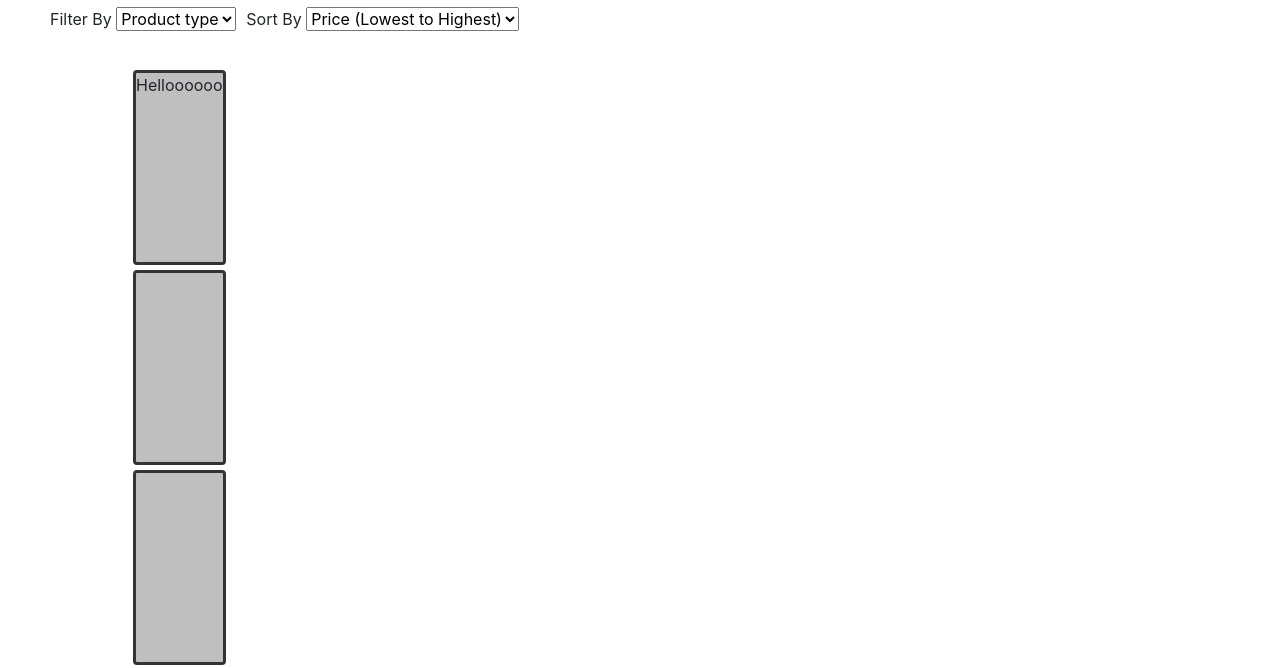
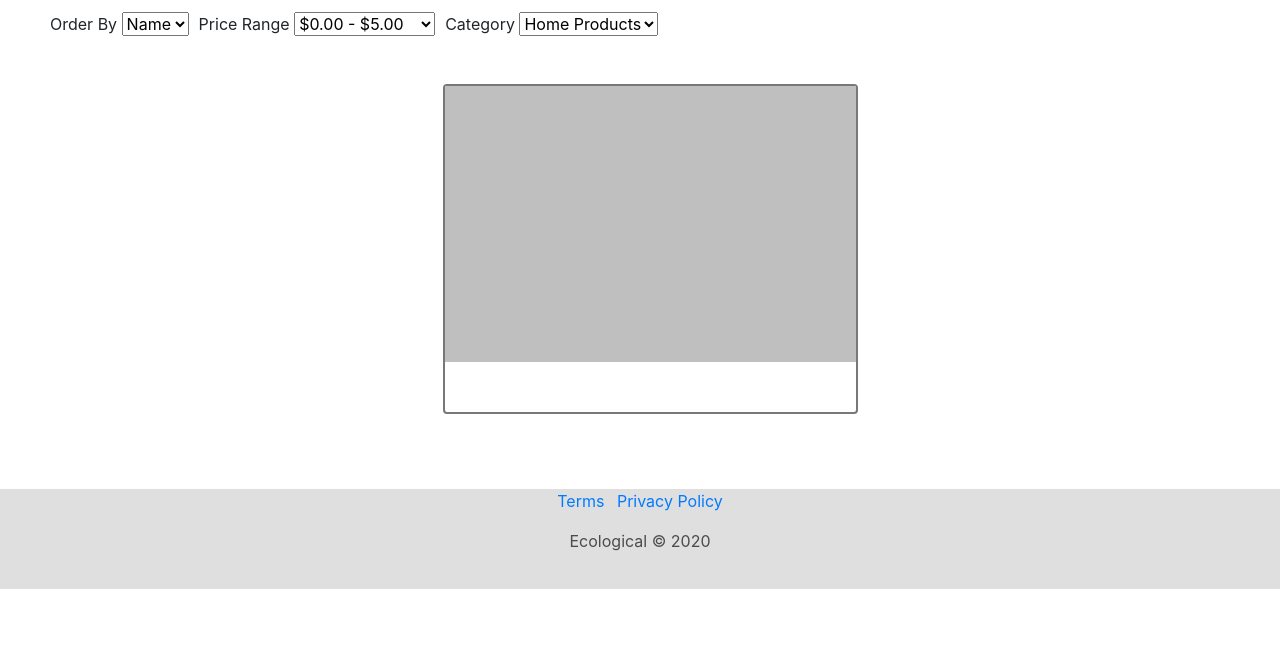
Before and after one commit to nurimantjiptarto/IS322_Project1, a plain HTML site: page productList.html in a window 1280 px wide. Shown: the part 132-800 px from the top of the page. Drawn offline with nearby package versions, Linux system fonts and the light colour scheme.

Commit message:
add changes

```diff
--- a/main.css
+++ b/main.css
@@ -21,13 +21,18 @@ img{
     background-size: 100% 100%;
 }
 
+.container{
+    padding-bottom: 5px;
+}
+
 
 .active{
     display: block;
 }
 
 .footer-basic {
-    position: relative;
+
+
     left: 0;
     bottom: 0;
     height: 100px;
@@ -36,4 +41,5 @@ img{
     background-color:#dfdfdf;
     color:#4b4c4d;
     margin-top: 50px;
+
 }
--- a/productList.css
+++ b/productList.css
@@ -1,34 +1,99 @@
-html, body {
+body {
 	min-height: 100%;
 	margin: 0;
 	padding: 0;
+	position: relative;
+
 }
 
-.productsTitle{
+
+
+#productsTitle{
     text-align: left;
     margin: 5px 40px;
 }
 
-.filters{
-  display: flex;
-  margin: 10px 50px;
-}
-.product-container {
-	width: 1024px;
-	margin: auto;
+#filters {
 	display: flex;
-	min-height: 100%;
-	background-color: white;
+	margin: 15px 50px;
 }
 
-.product-cards .card {
-  height: 195px;
-  flex: 0 0 195px;
-  background-color: #bfbfbf;
-  border: 3px solid #333;
-  margin: 5px;
+
+#product-cards {
+	flex: 1 1 auto;
+	width: 100%;
+	margin: 10px;
+	padding: 5px;
+	display: flex;
+	flex-wrap: wrap;
+	justify-content: center;
 }
 
+
+#product-cards .card{
+	height: 330px;
+	width: 415px;
+	border: 2px solid #787878;
+	display: inline-block;
+	margin: 20px 20px;
+	display: flex;
+	flex-direction: column;
+
+}
+
+.card_image{
+	width: 100%;
+	height: 220px;
+	background-color: #bfbfbf;
+	flex: 1 1 auto;
+}
+
+.card_title {
+	padding: 20px 15px 0;
+	font-weight: 700;
+	color: #080808;
+	flex: 0 0 30px;
+}
+
+.card_price{
+	padding: 10px 15px;
+	font-weight: 200;
+	color: #333;
+	flex: 0 0 20px;
+
+}
+
+/*
+
+#product-cards .card {
+	flex: 1 1 150px;
+	height: 150px;
+	background-color: #DCDCDC;
+	margin: 10px;
+}
+
+#product-cards .card p{
+	padding-top: 5px;
+	padding-left: 10px;
+	text-align: left;
+
+}
+*/
+
+.footer-basic {
+
+    left: 0;
+    bottom: 0;
+    height: 100px;
+    width: 100%;
+    text-align: center;
+    background-color:#dfdfdf;
+    color:#4b4c4d;
+    margin-top: 50px;
+
+}
+
+/* Extra Large Screens */
 @media only screen and (max-width: 1199px) {
 	.product-container {
 		flex-direction: column;
@@ -36,6 +101,7 @@ html, body {
 	}
 }
 
+/* Medium/Large Screens */
 @media only screen and (min-width: 750px) and (max-width: 1000px) {
 	.product-container {
 		width: 720px;
@@ -47,6 +113,7 @@ html, body {
 	}
 }
 
+/* Small Screens */
 @media only screen and (max-width: 749px) {
 	.product-container {
 		margin: 0 15px;
--- a/productList.html
+++ b/productList.html
@@ -12,7 +12,7 @@
     <link rel="stylesheet" href="productList.css">
     <link rel="stylesheet" href="main.css">
 
-    <title>Ecological</title>
+    <title>Products</title>
     <nav class="navbar navbar-expand-lg navbar-dark bg-dark">
         <a class="navbar-brand" href="#">Ecological</a>
         <button class="navbar-toggler" type="button" data-toggle="collapse" data-target="#navbarNavAltMarkup"
@@ -32,51 +32,160 @@
 
 <body>
 
-    <h1 class="productsTitle">Products</h1>
-    <div="container">
-        <div class="filters">
-            <div class="form-group">
-                <label for="#">Filter By</label>
+    <!--
+    <div class="container">
+    -->
+
+
+        <!-- Filters -->
+        <h1 id="productsTitle">Products</h1>
+        <div id="filters">
+
+
+            <div class="filter_options">
+                <label for="#">Order By</label>
                 <select id="#" name="#">
-                    <option value="#">Product type</option>
-                    <option value="#">Ratings</option>
+                    <option value="#">Name</option>
+                    <option value="#">Price</option>
                 </select>
             </div>
 
-            <div class="form-group" style="margin-left: 10px;">
-                <label for="#">Sort By</label>
+            <div class="filter_options" style="margin-left: 10px;">
+                <label for="#">Price Range</label>
                 <select id="#" name="#">
-                    <option value="#">Price (Lowest to Highest)</option>
-                    <option value="#">Title (A-Z)</option>
+                    <option value="#">$0.00 - $5.00</option>
+                    <option value="#">$5.00 - $9.99</option>
+                    <option value="#">$10.00 - $14.99</option>
+                    <option value="#">$15.00 - $19.99</option>
+                    <option value="#">$20.00 - $24.9</option>
+                </select>
+            </div>
+
+            <div class="filter_options" style="margin-left: 10px;">
+                <label for="#">Category</label>
+                <select id="#" name="#">
+                    <option value="#">Home Products</option>
+                    <option value="#">Hair Care</option>
+                    <option value="#">Skincare</option>
                 </select>
             </div>
         </div>
-        <div class="product-container">
-            <div class="product-cards">
-                <div class="card">Helloooooo</div>
-                <div class="card"></div>
-                <div class="card"></div>
-                <div class="card"></div>
-                <div class="card"></div>
-                <div class="card"></div>
-                <div class="card"></div>
-                <div class="card"></div>
-                <div class="card"></div>
-                <div class="card"></div>
-                <div class="card"></div>
-                <div class="card"></div>
 
+        <!-- Products Sections -->
+        <div id="product-cards" class="wrap">
+            <div class="card">
+                <div class = "card_image"></div>
+
+                <div class="card_title">
+
+                </div>
+
+                <div class="card_price">
+
+                </div>
             </div>
-        </div>
 
-        </div>
+            <!--
+            <div class="card">
+                <div class = "card_image"></div>
 
-        </div>
+                <div class="card_title">
+                    Card #1
+                </div>
+
+                <div class="card_price">
+                    $9.99
+                </div>
+            </div>
+
+            <div class="card">
+                <div class = "card_image"></div>
+
+                <div class="card_title">
+                    Card #1
+                </div>
+
+                <div class="card_price">
+                    $9.99
+                </div>
+            </div>
+
+            <div class="card">
+                <div class = "card_image"></div>
+
+                <div class="card_title">
+                    Card #1
+                </div>
+
+                <div class="card_price">
+                    $9.99
+                </div>
+            </div>
+
+            <div class="card">
+                <div class = "card_image"></div>
+
+                <div class="card_title">
+                    Card #1
+                </div>
+
+                <div class="card_price">
+                    $9.99
+                </div>
+            </div>
+
+            <div class="card">
+                <div class = "card_image"></div>
+
+                <div class="card_title">
+                    Card #1
+                </div>
+
+                <div class="card_price">
+                    $9.99
+                </div>
+            </div>
+            -->
 
 
 
 
 
+        </div>
+
+
+                <!--
+                <div class="card">
+                    <img id="product-img"></img>
+                    <p id="product-name">Name:</p>
+                    <p id="product-price">Price:</p>
+                </div>
+
+                <div class="card">
+                    <img id="product-img"></img>
+                    <p id="product-name">Name:</p>
+                    <p id="product-price">Price:</p>
+                </div>
+                <div class="card">
+                    <img id="product-img"></img>
+                    <p id="product-name">Name:</p>
+                    <p id="product-price">Price:</p>
+                </div>
+            -->
+
+
+
+
+
+
+
+
+
+
+
+
+
+         <!-- Footer -->
         <div class="footer-basic">
             <footer>
                 <div class="social"><a href="#"><i class="icon ion-social-instagram"></i></a><a href="#"><i
@@ -92,7 +201,11 @@
             </footer>
         </div>
 
-        <script src="productList.js"></script>
+    </div>
+    <script src="productList.js"></script>
+
+
+
 </body>
 
 </html>
--- a/productList.js
+++ b/productList.js
@@ -1,12 +1,67 @@
-var mockDatabase = [
-    { _id: '123', name: 'Heaven Whipped Cream', rating: '5 stars' },
-    { _id: '583', name: 'Utensils Set', rating: '5 stars' },
-    { _id: '954', name: 'Candle: Rose Scent', rating: '4 stars' },
-    { _id: '384', name: 'Maui Hair Shampoo', rating: '3 stars' },
-    { _id: '183', name: 'Maui Hair Conditioner', rating: '3 stars' },
-    { _id: '007', name: 'Linen Set', rating: '4 stars' },
-];
+(function (){
 
-function renderList(){
+    var mockDatabase = [
+        { _id: '5', name: 'Wooden Reusable Bottle', price: '$12.99' },
+        { _id: '6', name: 'Bamboo Toothbrushes - Set of 3', price: '$7.99' },
+        { _id: '3', name: 'Lavendar Candle', price: '$15.99' },
+        { _id: '4', name: 'Reusable Cotton Pads', price: '$14.99' },
+        { _id: '1', name: 'Maui Shampoo and Conditioner Set', price: '$17.99' },
+        { _id: '2', name: 'Linen Set', price: '$20.99' },
+    ];
 
-}
+    function renderList(results){
+
+        //selecting div for products section
+        var products = document.getElementById("product-cards").getElementsByClassName("card");
+        //var productTitle = document.getElementsByClassName("product_title");
+        //var productPrice = document.getElementsByClassName("product_price");
+
+
+        //clears out the info in the div
+        products.innerHTML = '';
+
+        // Map each database record to a string containing the HTML for it's row
+		var productInfo = results.map(function (res) {
+            return `<div id=${res._id}>` + res.name + '</div>'+'<div>' + res.price + '</div>';
+		});
+
+
+
+		// Map each database record to a string containing the HTML for it's row
+		var tableRows = results.map(function (result, index) {
+			return '<tr><td>' + index + '</td><td>' + result.name + '</td><td>' +
+					result._id + '</td><td>' + result.published + '</td></tr>';
+		});
+
+		// Set the contents of the table body to the new set of rendered HTML rows
+		productInfo.forEach(function (row) {
+			products.innerHTML += row; // += adds to HTML instead of overwriting it entirely.
+		});
+
+
+
+
+
+    }
+
+    renderList(mockDatabase);
+
+})();
+
+       /*
+        var productImage = document.getElementsByClassName('card_image');
+        var productTitle = document.getElementsByClassName('card_title');
+        var productPrice = document.getElementsByClassName('card_price');
+
+        <div class="card">
+                <div class = "card_image"></div>
+
+                <div class="card_title">
+
+                </div>
+
+                <div class="card_price">
+
+                </div>
+            </div>
+        */
```
Also changed, not shown: images/product4.jpeg (added), images/product5.jpeg (added), images/product6.jpeg (added).
